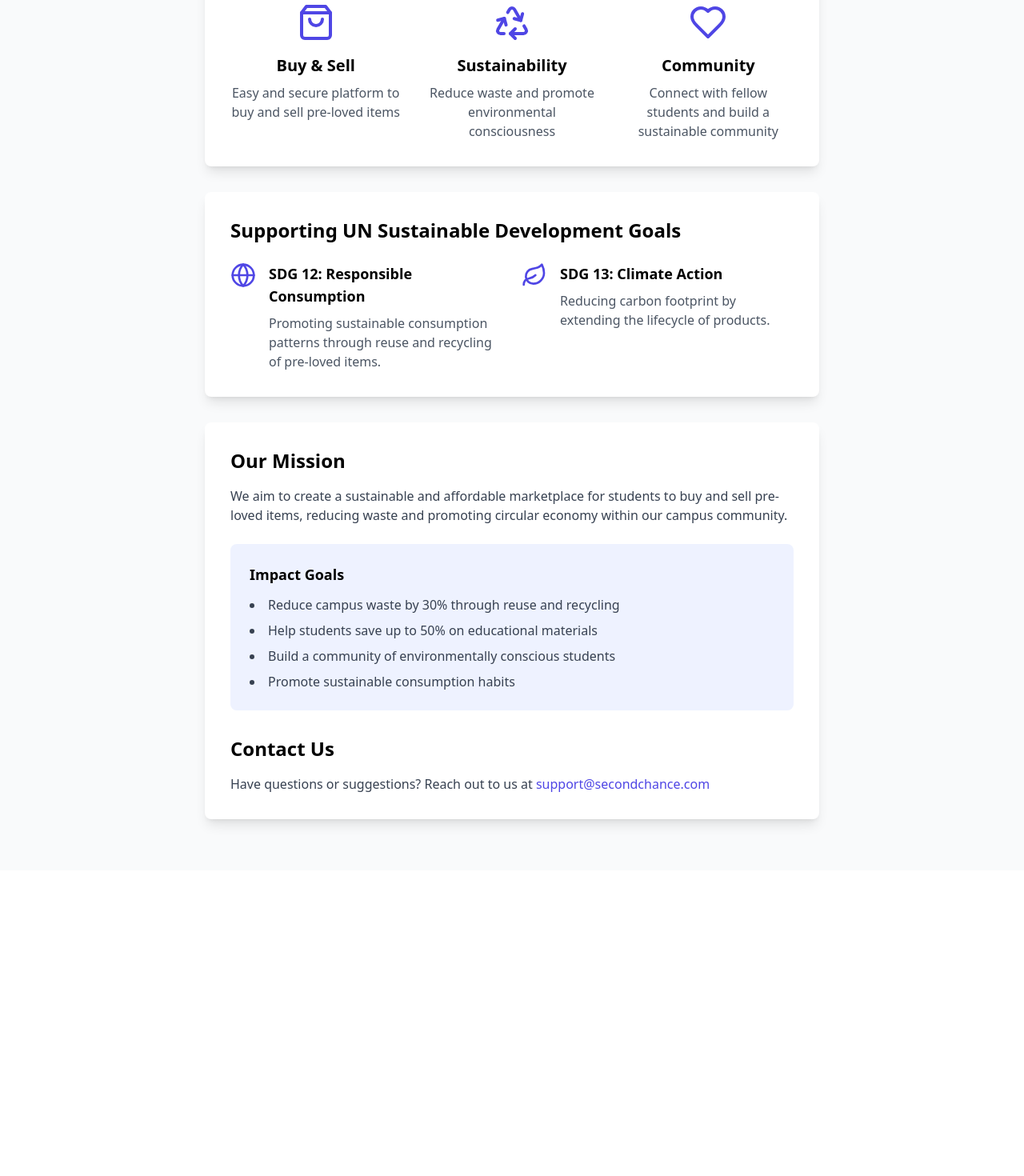
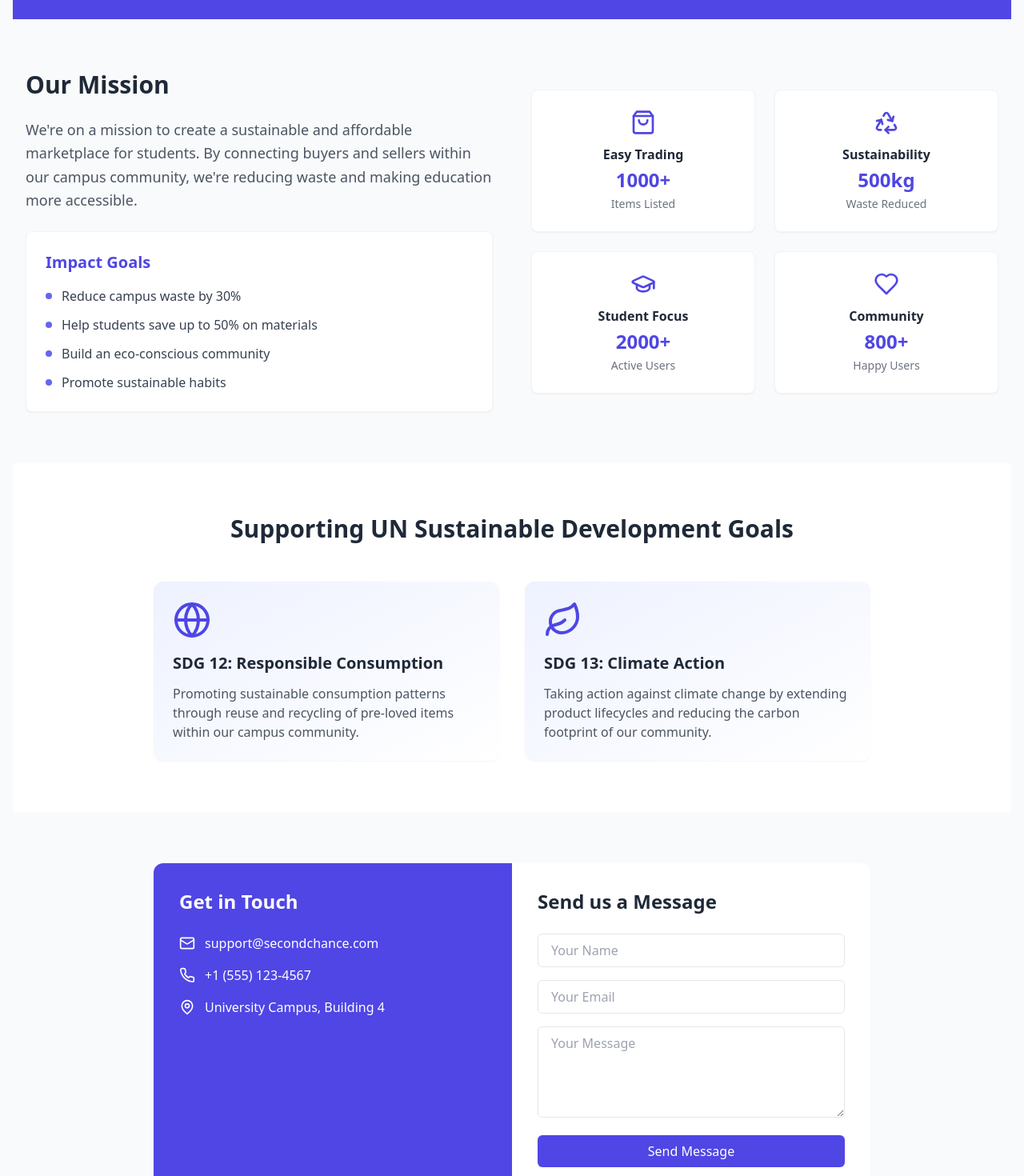
Before and after one commit to NeilSenEasow/secondChance_rit_hackathon, a React (Vite) app: page /about in a window 1280 px wide. Shown: the part 360-1830 px from the top of the page at 80% size. Before the commit the page ends 1448 px from the top, so only its background shows below. Built offline with nearby package versions, Linux system fonts and the light colour scheme.

Commit message:
about section

```diff
--- a/src/pages/About.jsx
+++ b/src/pages/About.jsx
@@ -1,90 +1,190 @@
-import React from 'react';
-import { ShoppingBag, Recycle, Heart, DollarSign, Leaf, GraduationCap, Globe } from 'lucide-react';
+import React from "react";
+import {
+  ShoppingBag,
+  Recycle,
+  Heart,
+  DollarSign,
+  Leaf,
+  GraduationCap,
+  Globe,
+  Mail,
+  Phone,
+  MapPin,
+} from "lucide-react";
 
 const About = () => {
   return (
-    <div className="container mx-auto px-4 py-8">
-      <h1 className="text-4xl font-bold text-center mb-8 text-indigo-600">
-        About SecondChance
+    <div className='min-h-screen bg-gray-50'>
+      {/* Hero Section */}
+      <div className='bg-indigo-600 text-white py-20'>
+        <div className='container mx-auto px-4'>
+          <h1 className='text-5xl font-bold text-center mb-6'>
+            Welcome to SecondChance
           </h1>
-
-      <div className="max-w-3xl mx-auto">
-        <div className="bg-white rounded-lg shadow-lg p-8 mb-8">
-          <p className="text-lg text-gray-700 mb-6">
-            SecondChance is a sustainable marketplace platform created by Computer Science and Engineering students to give pre-loved items a new home
-            while promoting environmental consciousness and affordability in our community.
+          <p className='text-xl text-center max-w-3xl mx-auto text-indigo-100'>
+            A sustainable marketplace created by students, for students. Giving
+            pre-loved items a new home while making education more affordable.
           </p>
-
-          <div className="grid grid-cols-1 md:grid-cols-3 gap-8 mt-12">
-            <div className="text-center">
-              <ShoppingBag className="h-12 w-12 text-indigo-600 mx-auto mb-4" />
-              <h3 className="text-xl font-semibold mb-2">Buy & Sell</h3>
-              <p className="text-gray-600">Easy and secure platform to buy and sell pre-loved items</p>
+        </div>
       </div>
 
-            <div className="text-center">
-              <Recycle className="h-12 w-12 text-indigo-600 mx-auto mb-4" />
-              <h3 className="text-xl font-semibold mb-2">Sustainability</h3>
-              <p className="text-gray-600">Reduce waste and promote environmental consciousness</p>
+      {/* Mission Section */}
+      <div className='container mx-auto px-4 py-16'>
+        <div className='grid md:grid-cols-2 gap-12 items-center'>
+          <div>
+            <h2 className='text-3xl font-bold mb-6 text-gray-800'>
+              Our Mission
+            </h2>
+            <p className='text-gray-600 text-lg leading-relaxed mb-6'>
+              We're on a mission to create a sustainable and affordable
+              marketplace for students. By connecting buyers and sellers within
+              our campus community, we're reducing waste and making education
+              more accessible.
+            </p>
+            <div className='bg-white p-6 rounded-lg shadow-sm border border-gray-100'>
+              <h3 className='font-semibold text-xl mb-4 text-indigo-600'>
+                Impact Goals
+              </h3>
+              <ul className='space-y-3'>
+                {[
+                  "Reduce campus waste by 30%",
+                  "Help students save up to 50% on materials",
+                  "Build an eco-conscious community",
+                  "Promote sustainable habits",
+                ].map((goal, index) => (
+                  <li key={index} className='flex items-center text-gray-700'>
+                    <span className='h-2 w-2 bg-indigo-500 rounded-full mr-3'></span>
+                    {goal}
+                  </li>
+                ))}
+              </ul>
             </div>
-
-            <div className="text-center">
-              <Heart className="h-12 w-12 text-indigo-600 mx-auto mb-4" />
-              <h3 className="text-xl font-semibold mb-2">Community</h3>
-              <p className="text-gray-600">Connect with fellow students and build a sustainable community</p>
+          </div>
+          <div className='grid grid-cols-2 gap-6'>
+            {[
+              {
+                icon: ShoppingBag,
+                title: "Easy Trading",
+                count: "1000+",
+                label: "Items Listed",
+              },
+              {
+                icon: Recycle,
+                title: "Sustainability",
+                count: "500kg",
+                label: "Waste Reduced",
+              },
+              {
+                icon: GraduationCap,
+                title: "Student Focus",
+                count: "2000+",
+                label: "Active Users",
+              },
+              {
+                icon: Heart,
+                title: "Community",
+                count: "800+",
+                label: "Happy Users",
+              },
+            ].map((stat, index) => (
+              <div
+                key={index}
+                className='bg-white p-6 rounded-lg shadow-sm border border-gray-100 text-center'
+              >
+                <stat.icon className='h-8 w-8 text-indigo-600 mx-auto mb-3' />
+                <h3 className='font-semibold text-gray-800 mb-1'>
+                  {stat.title}
+                </h3>
+                <div className='text-2xl font-bold text-indigo-600 mb-1'>
+                  {stat.count}
+                </div>
+                <div className='text-sm text-gray-500'>{stat.label}</div>
+              </div>
+            ))}
           </div>
         </div>
       </div>
 
-        <div className="bg-white rounded-lg shadow-lg p-8 mb-8">
-          <h2 className="text-2xl font-bold mb-6">
+      {/* SDG Section */}
+      <div className='bg-white py-16'>
+        <div className='container mx-auto px-4'>
+          <h2 className='text-3xl font-bold text-center mb-12 text-gray-800'>
             Supporting UN Sustainable Development Goals
           </h2>
-          <div className="grid grid-cols-1 md:grid-cols-2 gap-6">
-            <div className="flex items-start space-x-4">
-              <Globe className="h-8 w-8 text-indigo-600 flex-shrink-0" />
-              <div>
-                <h3 className="font-semibold text-lg mb-2">SDG 12: Responsible Consumption</h3>
-                <p className="text-gray-600">Promoting sustainable consumption patterns through reuse and recycling of pre-loved items.</p>
+          <div className='grid md:grid-cols-2 gap-8 max-w-4xl mx-auto'>
+            <div className='bg-gradient-to-br from-indigo-50 to-white p-6 rounded-xl shadow-sm'>
+              <Globe className='h-12 w-12 text-indigo-600 mb-4' />
+              <h3 className='text-xl font-semibold mb-3 text-gray-800'>
+                SDG 12: Responsible Consumption
+              </h3>
+              <p className='text-gray-600'>
+                Promoting sustainable consumption patterns through reuse and
+                recycling of pre-loved items within our campus community.
+              </p>
             </div>
-            </div>
-            <div className="flex items-start space-x-4">
-              <Leaf className="h-8 w-8 text-indigo-600 flex-shrink-0" />
-              <div>
-                <h3 className="font-semibold text-lg mb-2">SDG 13: Climate Action</h3>
-                <p className="text-gray-600">Reducing carbon footprint by extending the lifecycle of products.</p>
+            <div className='bg-gradient-to-br from-indigo-50 to-white p-6 rounded-xl shadow-sm'>
+              <Leaf className='h-12 w-12 text-indigo-600 mb-4' />
+              <h3 className='text-xl font-semibold mb-3 text-gray-800'>
+                SDG 13: Climate Action
+              </h3>
+              <p className='text-gray-600'>
+                Taking action against climate change by extending product
+                lifecycles and reducing the carbon footprint of our community.
+              </p>
             </div>
           </div>
         </div>
       </div>
 
-        <div className="bg-white rounded-lg shadow-lg p-8">
-          <h2 className="text-2xl font-bold mb-4">
-            Our Mission
-          </h2>
-          <p className="text-gray-700 mb-6">
-            We aim to create a sustainable and affordable marketplace for students to buy and sell pre-loved items,
-            reducing waste and promoting circular economy within our campus community.
-          </p>
-
-          <div className="bg-indigo-50 p-6 rounded-lg mb-8">
-            <h3 className="font-semibold text-lg mb-3">Impact Goals</h3>
-            <ul className="list-disc list-inside text-gray-700 space-y-2">
-              <li>Reduce campus waste by 30% through reuse and recycling</li>
-              <li>Help students save up to 50% on educational materials</li>
-              <li>Build a community of environmentally conscious students</li>
-              <li>Promote sustainable consumption habits</li>
-            </ul>
+      {/* Contact Section */}
+      <div className='container mx-auto px-4 py-16'>
+        <div className='max-w-4xl mx-auto bg-white rounded-xl shadow-sm overflow-hidden'>
+          <div className='md:flex'>
+            <div className='md:w-1/2 bg-indigo-600 p-8 text-white'>
+              <h3 className='text-2xl font-bold mb-6'>Get in Touch</h3>
+              <div className='space-y-4'>
+                <div className='flex items-center'>
+                  <Mail className='h-5 w-5 mr-3' />
+                  <span>support@secondchance.com</span>
                 </div>
-
-          <div>
-            <h2 className="text-2xl font-bold mb-4">Contact Us</h2>
-            <p className="text-gray-700">
-              Have questions or suggestions? Reach out to us at{' '}
-              <a href="mailto:support@secondchance.com" className="text-indigo-600 hover:text-indigo-800">
-                support@secondchance.com
-              </a>
-            </p>
+                <div className='flex items-center'>
+                  <Phone className='h-5 w-5 mr-3' />
+                  <span>+1 (555) 123-4567</span>
+                </div>
+                <div className='flex items-center'>
+                  <MapPin className='h-5 w-5 mr-3' />
+                  <span>University Campus, Building 4</span>
+                </div>
+              </div>
+            </div>
+            <div className='md:w-1/2 p-8'>
+              <h3 className='text-2xl font-bold mb-6 text-gray-800'>
+                Send us a Message
+              </h3>
+              <form className='space-y-4'>
+                <input
+                  type='text'
+                  placeholder='Your Name'
+                  className='w-full px-4 py-2 border rounded-md focus:ring-indigo-500 focus:border-indigo-500'
+                />
+                <input
+                  type='email'
+                  placeholder='Your Email'
+                  className='w-full px-4 py-2 border rounded-md focus:ring-indigo-500 focus:border-indigo-500'
+                />
+                <textarea
+                  placeholder='Your Message'
+                  rows='4'
+                  className='w-full px-4 py-2 border rounded-md focus:ring-indigo-500 focus:border-indigo-500'
+                ></textarea>
+                <button
+                  type='submit'
+                  className='w-full bg-indigo-600 text-white py-2 px-4 rounded-md hover:bg-indigo-700 transition-colors'
+                >
+                  Send Message
+                </button>
+              </form>
+            </div>
           </div>
         </div>
       </div>
```
Lines whose indentation alone changed are shown as unchanged.
